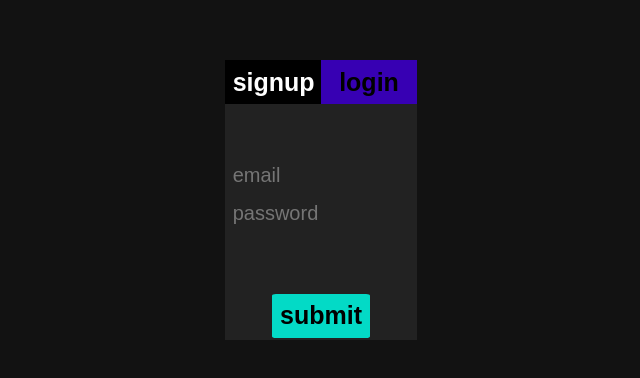
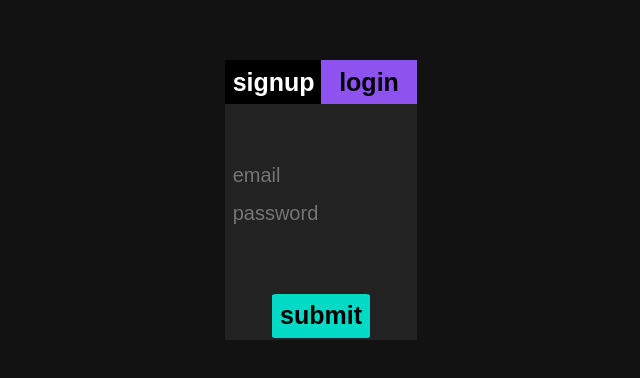
Before and after one commit to viveknathani/sidekick, a React (Create React App) app in the folder web/: page / in a window 1280 px wide. Shown: the part 200-578 px from the top of the page, without its empty margins (319-959 px from the left). Built offline with nearby package versions, Linux system fonts and the light colour scheme.

Commit message:
Change login activated colour

```diff
--- a/web/src/components/auth/Auth.css
+++ b/web/src/components/auth/Auth.css
@@ -43,7 +43,7 @@ body{
 
 #auth_main #top #login{
     float: right;
-    background-color: #3700B3;
+    background-color: #8E53EE;
     color: black;
 }
 
```
